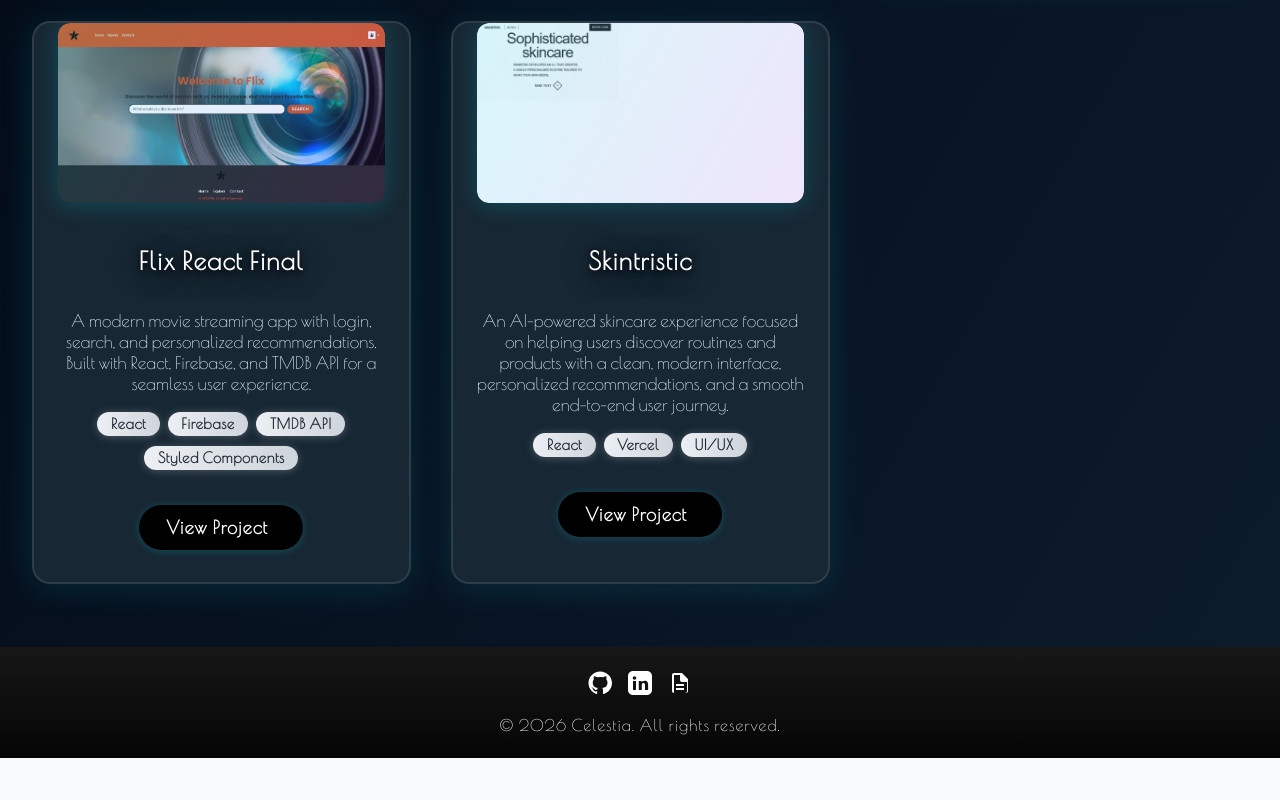
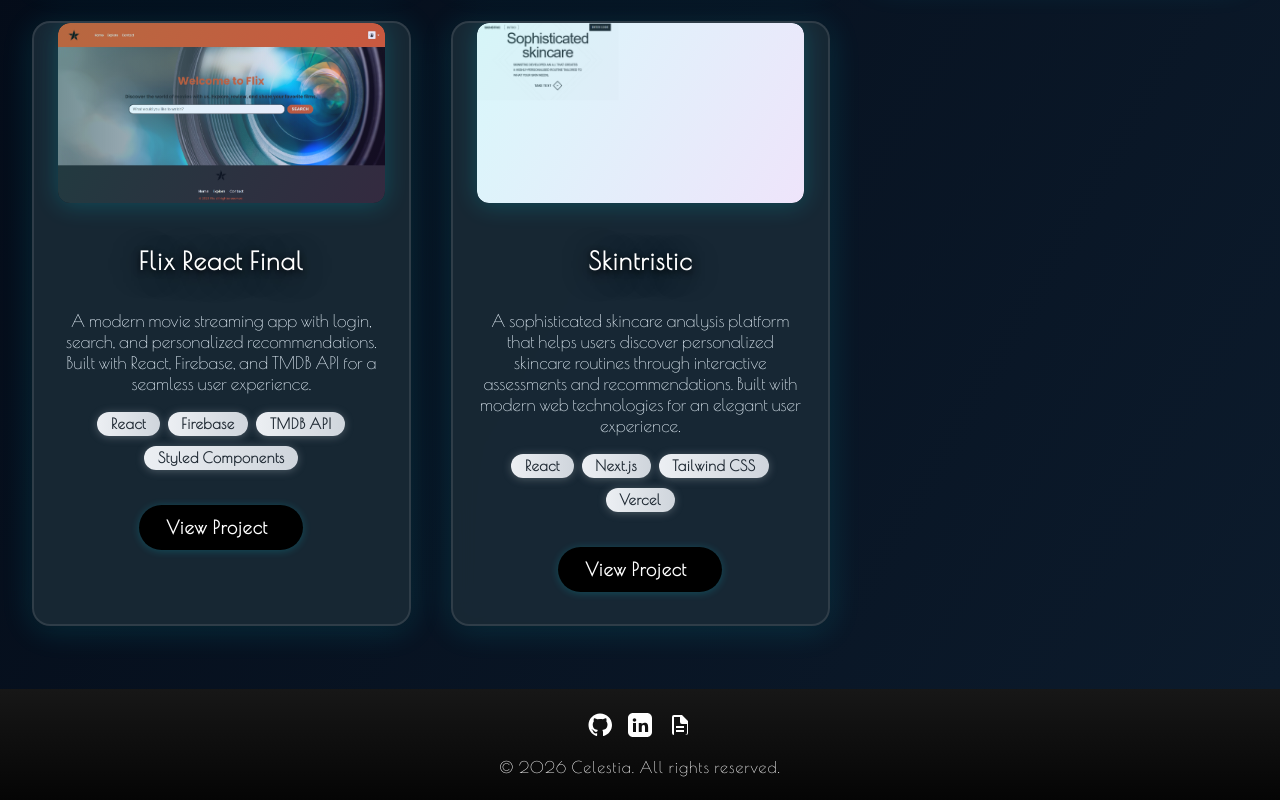
Before and after one commit to celestiahall44/Portfolio, a React (Vite) app: page / in a window 1280 px wide. Shown: the part 1925-2725 px from the top of the page. Before the commit the page ends 2683 px from the top, so only its background shows below. Built offline with nearby package versions, Linux system fonts and the light colour scheme.

Commit message:
Add Skintristic project card to portfolio

```diff
--- a/src/data/skintristicProject.js
+++ b/src/data/skintristicProject.js
@@ -1,9 +1,9 @@
 // Dynamic info for the Skintristic project card
 export const skintristicProject = {
   title: 'Skintristic',
-  description: 'An AI-powered skincare experience focused on helping users discover routines and products with a clean, modern interface, personalized recommendations, and a smooth end-to-end user journey.',
+  description: 'A sophisticated skincare analysis platform that helps users discover personalized skincare routines through interactive assessments and recommendations. Built with modern web technologies for an elegant user experience.',
   image: '/Skintristic.png',
   link: 'https://skintristic.vercel.app/',
-  tech: ['React', 'Vercel', 'UI/UX'],
+  tech: ['React', 'Next.js', 'Tailwind CSS', 'Vercel'],
   dynamic: true,
 };
```
